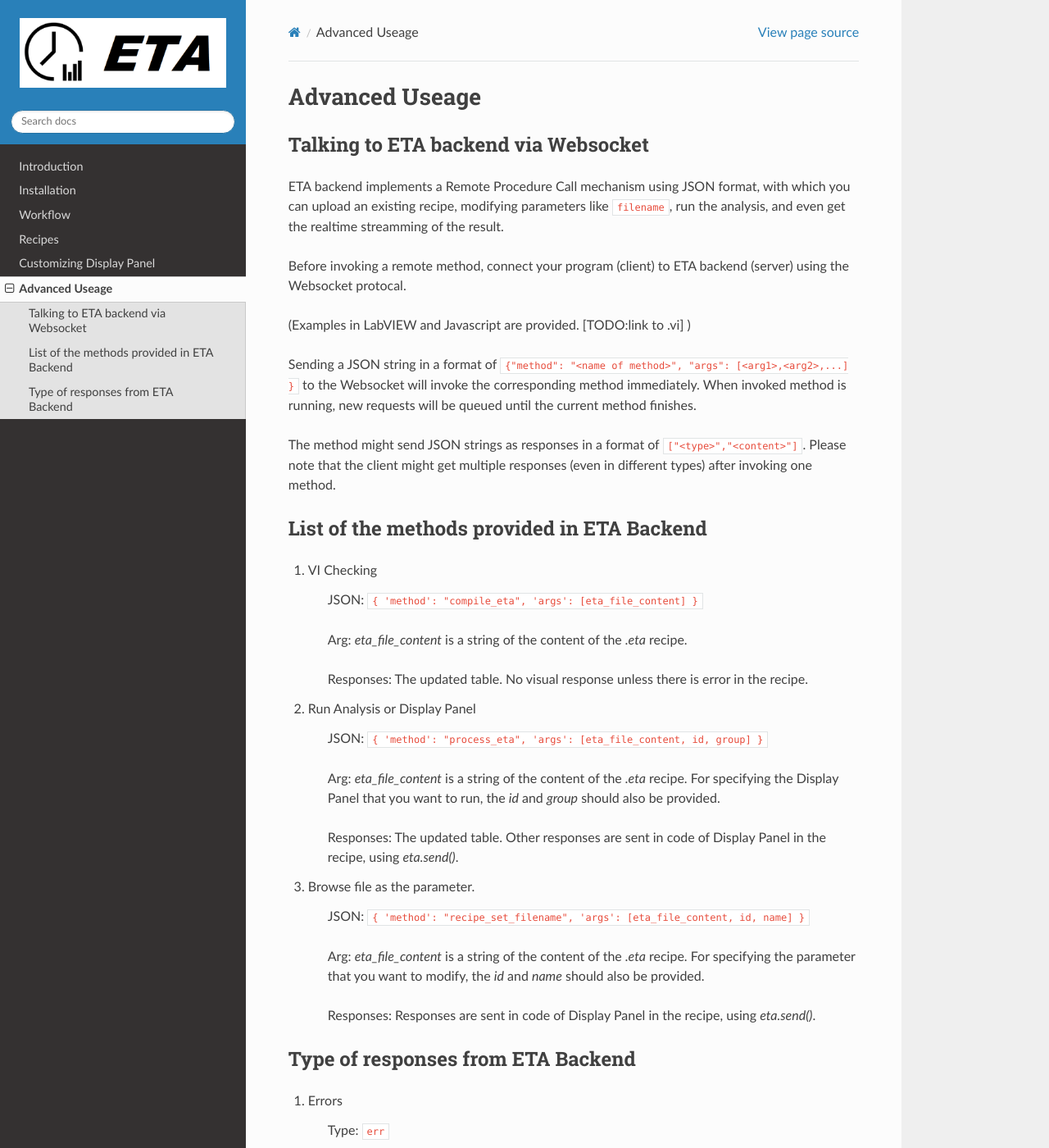
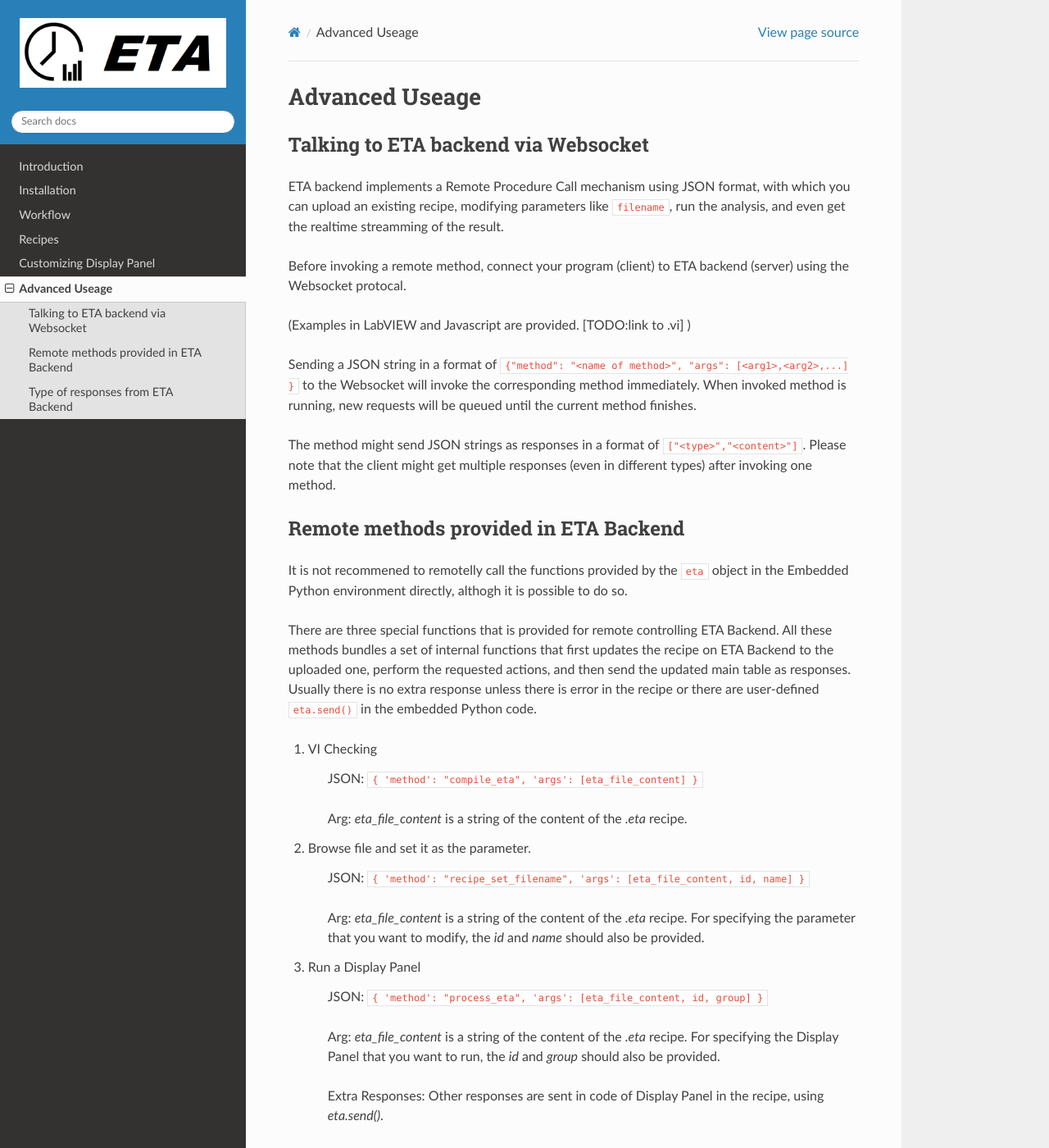
Before and after one commit to timetag/timetag.github.io, a Sphinx documentation site: the page built from docs/advanced.rst, in a window 1280 px wide and 1400 px high. Shown: the whole window at 82% size. Built offline with Sphinx 7.4.7 and the Read the Docs theme 2.0.0, drawn with Linux system fonts in a browser that asks for light colours.

Commit message:
Update advanced.rst

```diff
--- a/docs/advanced.rst
+++ b/docs/advanced.rst
@@ -16,8 +16,12 @@
 
 The method might send JSON strings as responses in a format of ``["<type>","<content>"]``. Please note that the client might get multiple responses (even in different types) after invoking one method.
 
-List of the methods provided in ETA Backend
+Remote methods provided in ETA Backend
 -------------------------------------
+
+It is not recommened to remotelly call the functions provided by the ``eta`` object in the Embedded Python environment directly, althogh it is possible to do so.
+
+There are three special functions that is provided for remote controlling ETA Backend. All these methods bundles a set of internal functions that first updates the recipe on ETA Backend to the uploaded one,  perform the requested actions, and then send the updated main table as responses. Usually there is no extra response unless there is error in the recipe or there are user-defined ``eta.send()`` in the embedded Python code.
 
 1. VI Checking
 
@@ -25,23 +29,20 @@
 
     Arg: `eta_file_content` is a string of the content of the `.eta` recipe.
 
-    Responses: The updated table. No visual response unless there is error in the recipe.
+2. Browse file and set it as the parameter.
 
-2. Run Analysis or Display Panel
+    JSON: ``{ 'method': "recipe_set_filename", 'args': [eta_file_content, id, name] }``
+
+    Arg: `eta_file_content` is a string of the content of the `.eta` recipe. For specifying the parameter that you want to modify, the `id` and `name` should also be provided.
+
+3. Run a Display Panel
 
     JSON: ``{ 'method': "process_eta", 'args': [eta_file_content, id, group] }``
 
     Arg: `eta_file_content` is a string of the content of the `.eta` recipe. For specifying the Display Panel that you want to run, the `id` and `group` should also be provided.
 
-    Responses: The updated table. Other responses are sent in code of Display Panel in the recipe, using `eta.send()`.
+    Extra Responses: Other responses are sent in code of Display Panel in the recipe, using `eta.send()`.
 
-3. Browse file as the parameter.
-
-    JSON: ``{ 'method': "recipe_set_filename", 'args': [eta_file_content, id, name] }``
-
-    Arg: `eta_file_content` is a string of the content of the `.eta` recipe. For specifying the parameter that you want to modify, the `id` and `name` should also be provided.
-
-    Responses: Responses are sent in code of Display Panel in the recipe, using `eta.send()`.
 
 Type of responses from ETA Backend
 -------------------------------------
```
